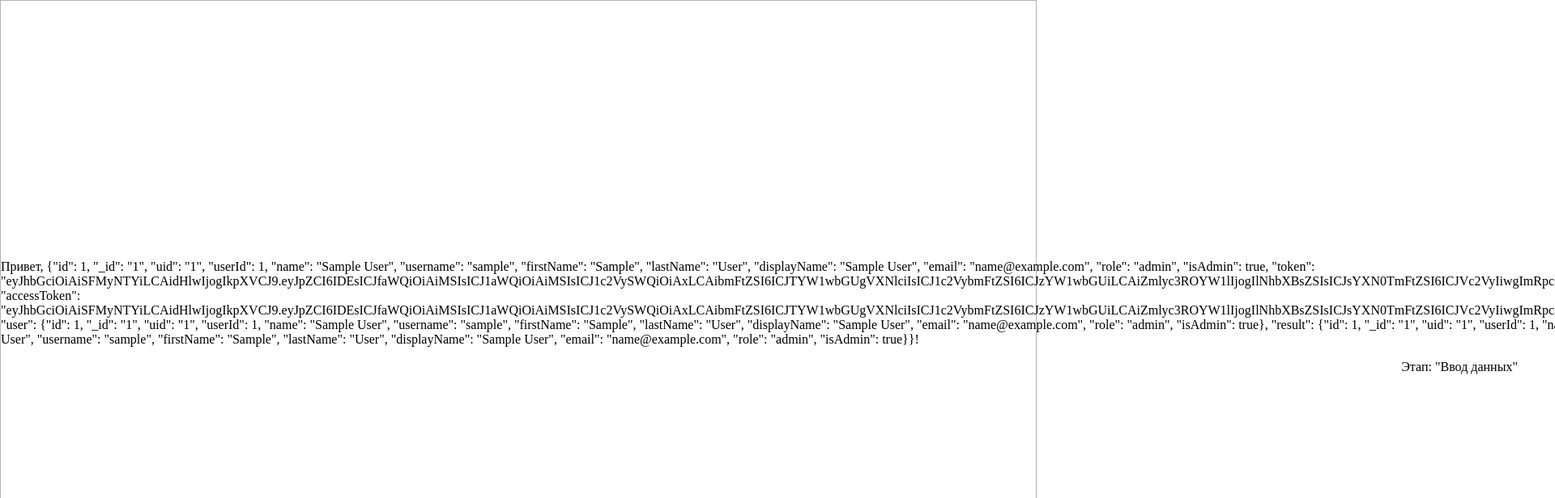
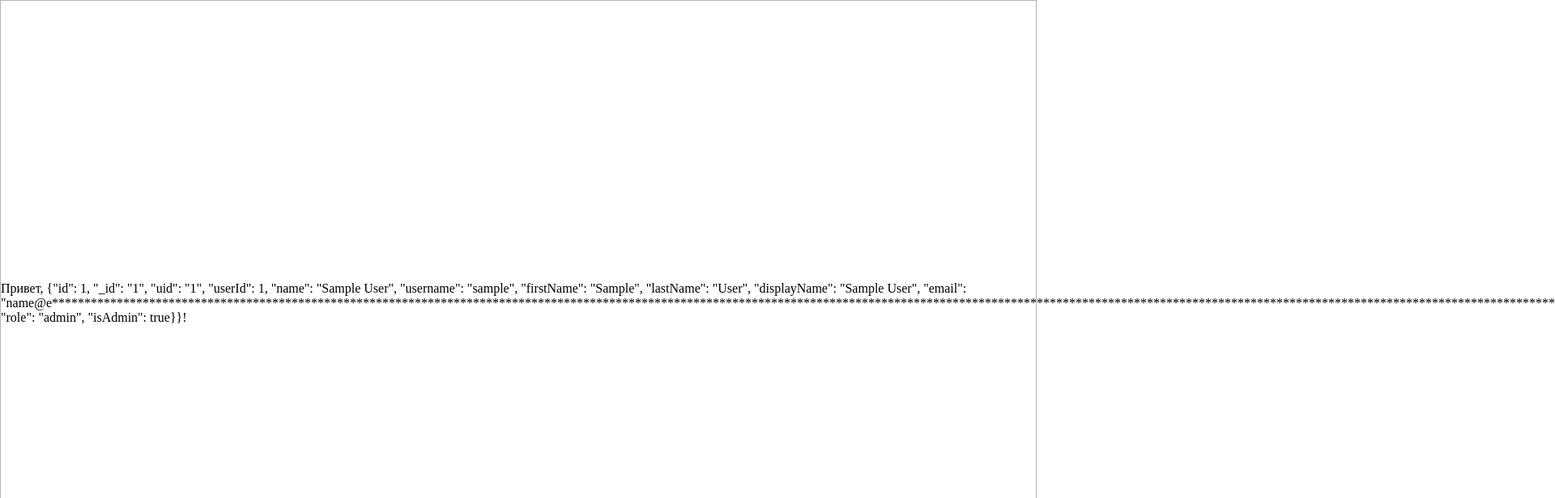
Before and after one commit to Mirkadoi/exemple-infinite-scroll, a React (Create React App) app: page /calculator in a window 1280 px wide. Shown: the top 616 px of the page at 81% size, 1920 px wide, since content can reach past the window. Built offline with nearby package versions, Linux system fonts and the light colour scheme; sample sign-in values are in the browser's storage.

Commit message:
Добавляет экранирование логина

```diff
--- a/src/components/Calculator/CalcInfoUser.js
+++ b/src/components/Calculator/CalcInfoUser.js
@@ -5,9 +5,23 @@ import styles from './CalcInfoUser.module.scss';
 
 const CalcInfoUser = ({ stepCalc }) => {
     const login = localStorage.getItem('login');
+    const matchResult = login.match(/(?<=@.).*(?=\.)/);
+    const [partDomainName] = matchResult;
+
+    const writeStars = () => {
+        let str = '';
+        for (let i = 0; i < partDomainName.length; i += 1) {
+            str += '*';
+        }
+
+        return str;
+    };
+
+    const prependLogin = login.replace(`${partDomainName}`, writeStars);
+
     return (
         <div className={styles.info}>
-            <p>Привет, {login}!</p>
+            <p>Привет, {prependLogin}!</p>
             <p>Этап: "{stepCalc}"</p>
         </div>
     );
```
